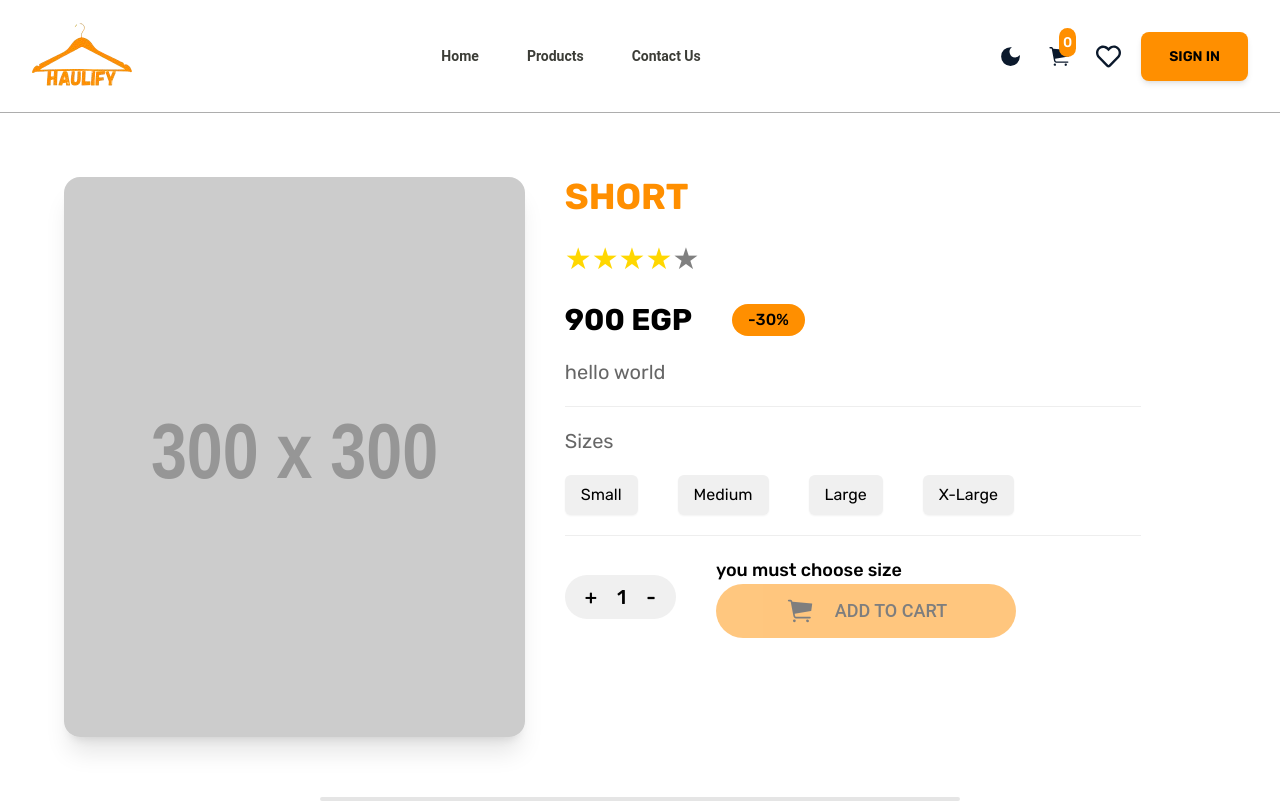
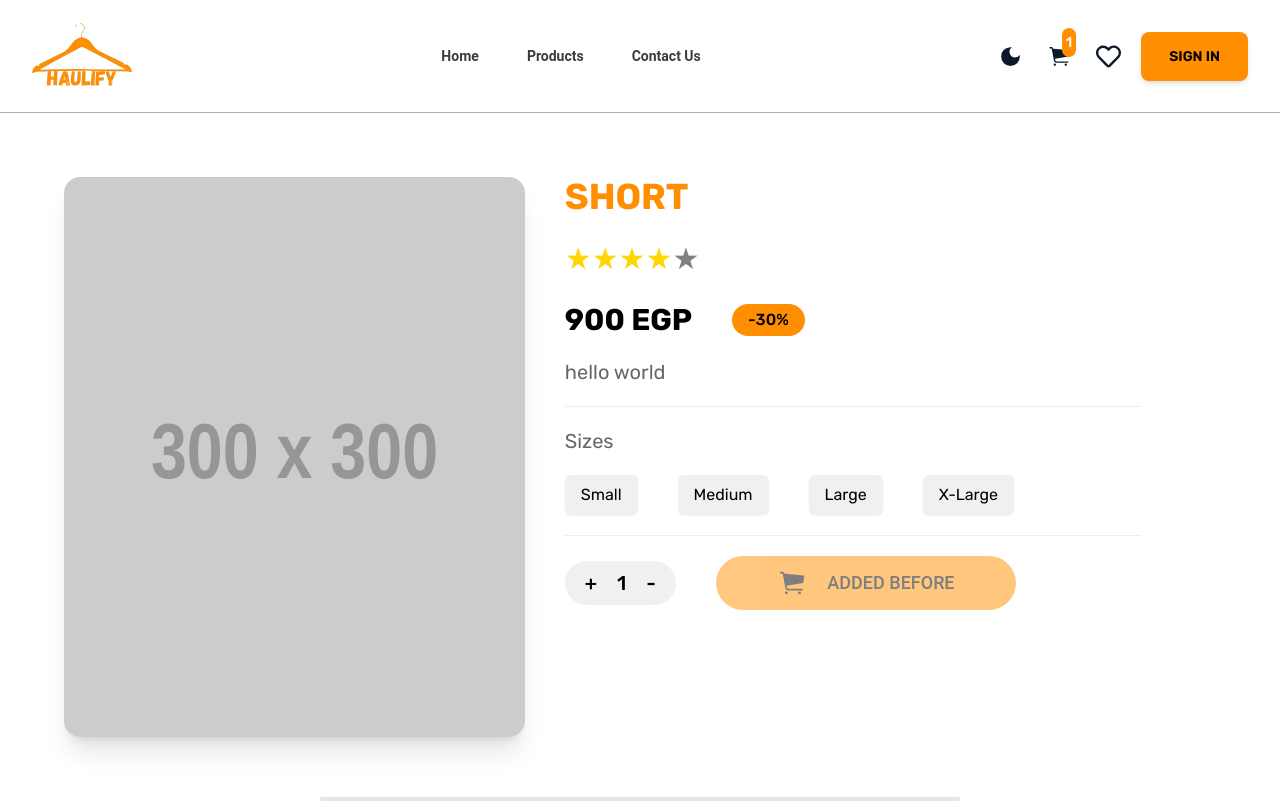
Before and after one commit to KarimALI88/haulify, a React (Vite) app: page /products/1 in a window 1280 px wide. Shown: the top 803 px of the page. Built offline with nearby package versions, Linux system fonts and the light colour scheme; data requests are answered from the project's data file.

Commit message:
update added before in single product

```diff
--- a/db.json
+++ b/db.json
@@ -60,6 +60,26 @@
       "category": "male"
     }
   ],
-  "cart": [],
+  "cart": [
+    {
+      "id": 1,
+      "title": "short",
+      "description": "hello world",
+      "price": 900,
+      "offers": "30%",
+      "rate": 4,
+      "image": "https://placehold.co/300",
+      "size": [
+        "small",
+        "medium",
+        "large",
+        "x-large"
+      ],
+      "count": 5,
+      "category": "male",
+      "amount": 1,
+      "choosenSize": "large"
+    }
+  ],
   "wishlist": []
 }
--- a/src/App.jsx
+++ b/src/App.jsx
@@ -21,6 +21,7 @@ const App = () => {
   const [user, setUser] = useState(null);
   const [cartLength, setCartLength] = useState(0)
   const [refresh, setRefresh] = useState(false)
+  const [cartProducts, setCartProducts] = useState([])
 
   const getAlluser = () => {
     axios({
@@ -37,6 +38,7 @@ const App = () => {
       url: `${import.meta.env.VITE_LINK_API}/cart`,
     }).then((info) => {
       setCartLength(info.data.length);
+      setCartProducts(info.data)
     });
   };
 
@@ -128,6 +130,7 @@ const App = () => {
               user={user}
               cartItems={cartLength}
               setRefresh={setRefresh}
+              cartProducts={cartProducts}
             />
           }
         />
--- a/src/UserLayout.jsx
+++ b/src/UserLayout.jsx
@@ -24,7 +24,7 @@ const UserLayout = ({
   islogin,
   user,
   cartItems,
-  setRefresh
+  setRefresh, cartProducts
 }) => {
   return (
     <div className="dark:bg-darkMode">
@@ -42,14 +42,14 @@ const UserLayout = ({
             />
           }
         />
-        <Route path="/products/:id" element={<SingleProduct products={products} setRefresh={setRefresh}/>} />
+        <Route path="/products/:id" element={<SingleProduct products={products} setRefresh={setRefresh} cartProducts={cartProducts}/>} />
         <Route path="/profile/:id" element={<Profile />} />
         <Route
           path="/login"
           element={<Login alluser={alluser} setislogin={setislogin} />}
         />
         <Route path="/signup" element={<Signup />} />
-        <Route path="/cart" element={<Cart setRefresh={setRefresh}/>} />
+        <Route path="/cart" element={<Cart setRefresh={setRefresh} />} />
         <Route path="/wishlist" element={<Wishlist />} />
         <Route path="/contact-us" element={<Contact />} />
         <Route path="/*" element={<NotFound />} />
--- a/src/index.css
+++ b/src/index.css
@@ -1,7 +1,7 @@
 @tailwind base;
 @tailwind components;
 @tailwind utilities;
-@import url("https://fonts.googleapis.com/css2?family=Roboto+Condensed:ital,wght@0,100..900;1,100..900&display=swap");
+
 
 * {
   margin: 0;
--- a/src/pages/UserLayout/cart/Cart.jsx
+++ b/src/pages/UserLayout/cart/Cart.jsx
@@ -12,12 +12,14 @@ import axios from "axios";
 
 const Cart = ({setRefresh}) => {
   const [cartItems, setCartItems] = useState([]);
+
   const getCartItems = () => {
     axios({
       method: "get",
       url: "http://localhost:3000/cart",
     }).then((res) => setCartItems(res.data));
   };
+
   const increment = (id) => {
     let incremented = cartItems.map((item) =>
       id === item.id ? { ...item, amount: item.amount + 1 } : item
--- a/src/pages/UserLayout/single-product/SingleProduct.jsx
+++ b/src/pages/UserLayout/single-product/SingleProduct.jsx
@@ -8,7 +8,7 @@ import axios from "axios";
 import { useNavigate, useParams } from "react-router-dom";
 import { toast } from 'react-toastify'
 
-const SingleProduct = ({setRefresh, products}) => {
+const SingleProduct = ({setRefresh, products, cartProducts}) => {
   const [product, setProduct] = useState({
     title: "One Life Graphic T-shirt",
     description:
@@ -52,6 +52,7 @@ const SingleProduct = ({setRefresh, products}) => {
         "https://img.freepik.com/free-photo/pair-trainers_144627-3800.jpg?ga=GA1.1.421455853.1676884464&semt=ais_hybrid",
     },
   ]);
+  const [found, setFound] = useState(false)
   const { id } = useParams();
   const [numOfItem, setNumOfItem] = useState(1);
   const [productSize, setProductSize] = useState("");
@@ -98,7 +99,7 @@ const SingleProduct = ({setRefresh, products}) => {
         setRefresh(prevState => !prevState)
         toast.success("added successfully")
         navigate("/cart")
-      }).catch(toast.error("added before"))
+      }).catch(error => console.log("error",error))
     } catch (error) {
       console.error("error fetch api", error)
     }
@@ -107,6 +108,13 @@ const SingleProduct = ({setRefresh, products}) => {
   useEffect(() => {
     fetchProduct();
   }, []);
+
+  useEffect(() => {
+    const isFound = cartProducts.some((prod) => prod.id === product.id);
+    setFound(isFound);
+  }, [cartProducts, product.id]);
+
+  // console.log(found)
 
   return (
     <div className="my-16 ">
@@ -148,16 +156,16 @@ const SingleProduct = ({setRefresh, products}) => {
             </h3>
             <div className="flex flex-wrap gap-10">
               {product?.size?.map((prod, index) => (
-                <span onClick={() => setProductSize(prod)} key={index} className={`px-4 py-2 ${prod === productSize ? "bg-black text-white" : "bg-[#F0F0F0]"} shadow-sm rounded-md cursor-pointer capitalize`}>
+                <button disabled={found} onClick={() => setProductSize(prod)} key={index} className={`px-4 py-2 ${prod === productSize ? "bg-black text-white" : "bg-[#F0F0F0]"} shadow-sm rounded-md cursor-pointer capitalize`}>
                   {prod}
-                </span>
+                </button>
               ))}
             </div>
           </div>
           <hr />
           <div className="flex flex-wrap gap-10 my-5 items-center">
             <div className="flex gap-5 bg-[#F0F0F0] rounded-full px-5 py-2 cursor-pointer">
-              <button className="text-xl font-[500]" onClick={increment} disabled={numOfItem === product.count}>
+              <button className="text-xl font-[500]" onClick={increment} disabled={numOfItem === product.count || found}>
                 +
               </button>
               <button className="text-xl font-[500]">{numOfItem}</button>
@@ -170,9 +178,9 @@ const SingleProduct = ({setRefresh, products}) => {
               </button>
             </div>
             <div>
-              {productSize.length === 0 && <p className="text-lg font-medium">you must choose size</p>}
-              <Button onClick={addToCart} disabled={productSize.length === 0} className="rounded-full w-[300px] bg-mainColor justify-center text-black font-[500] text-lg flex items-center gap-5">
-                <IoIosCart color="black" size={30} /> Add To Cart
+              {productSize.length === 0 && found === false && <p className="text-lg font-medium">you must choose size</p>}
+              <Button onClick={addToCart} disabled={productSize.length === 0 || found} className="rounded-full w-[300px] bg-mainColor justify-center text-black font-[500] text-lg flex items-center gap-5">
+                <IoIosCart color="black" size={30} /> {found ? "Added before" : "Add to cart"}
               </Button>
             </div>
           </div>
```
